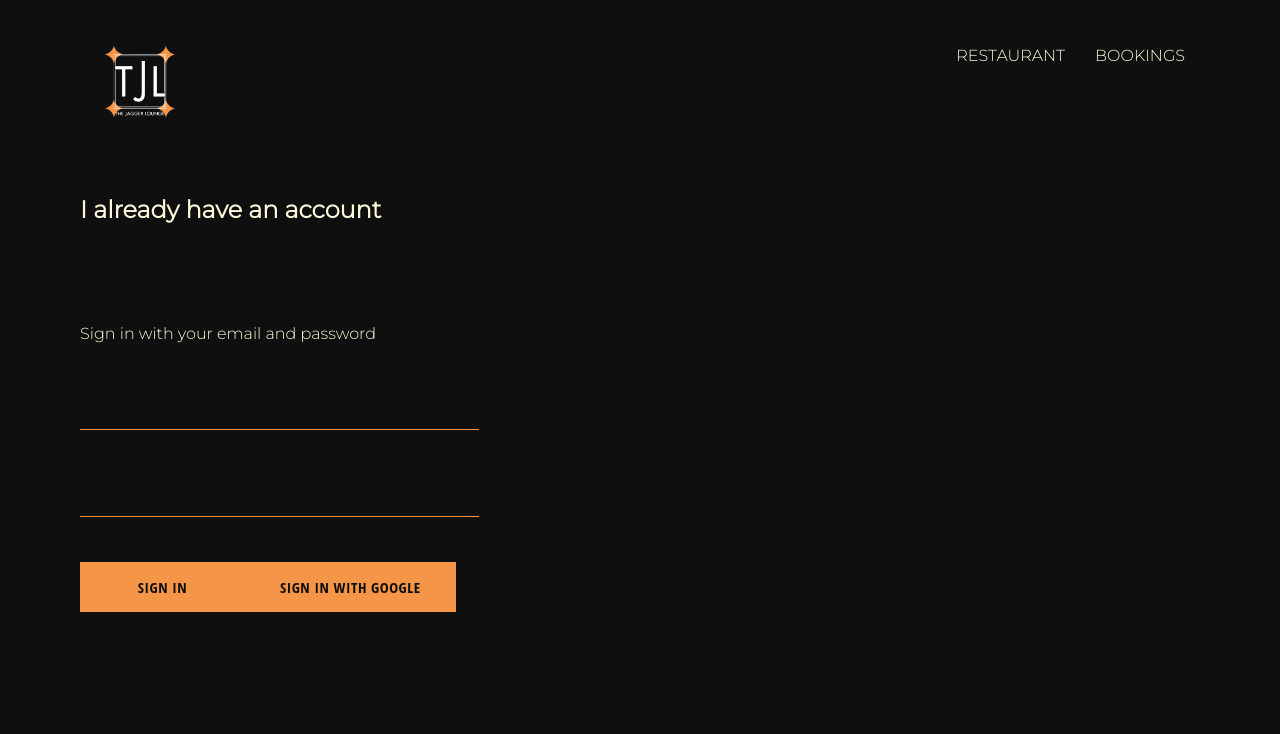
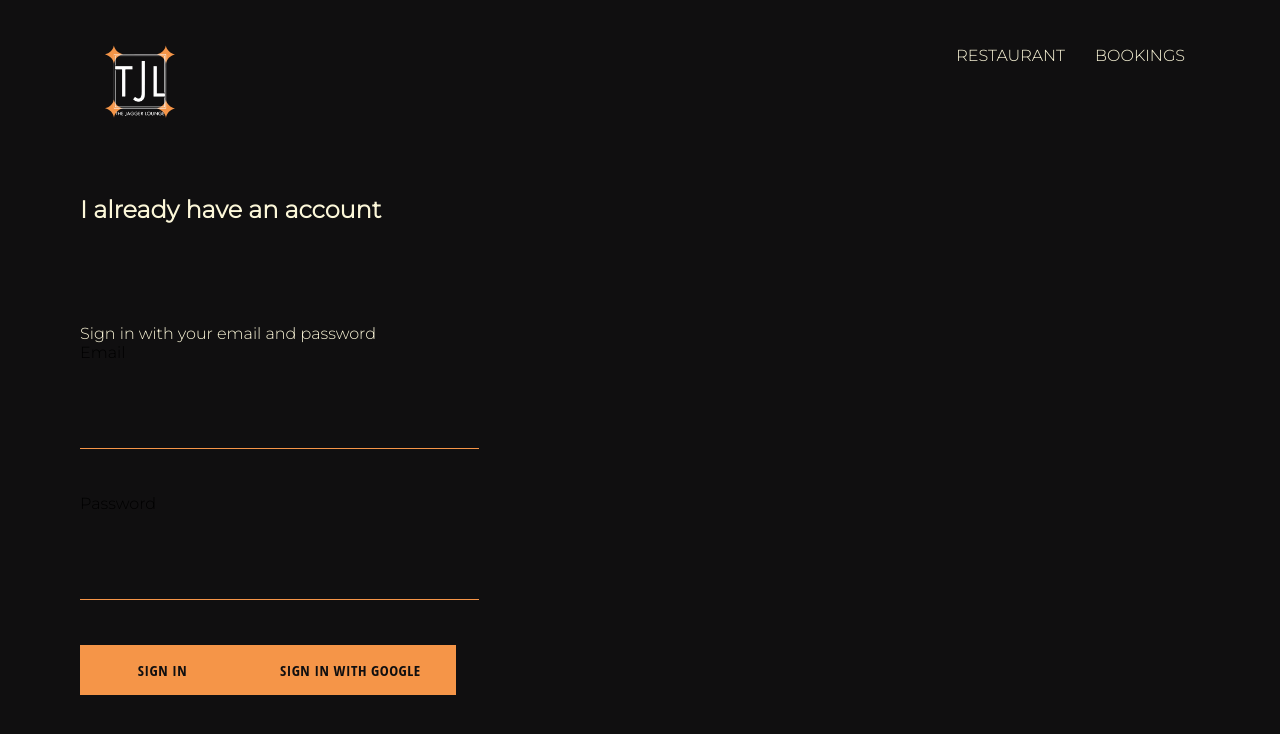
Before and after one commit to komfysach/tjl, a React (Create React App) app: page /signin in a window 1280 px wide. Shown: the top 734 px of the page. Built offline with nearby package versions, Linux system fonts and the light colour scheme.

Commit message:
added firebase to project and sign out/ sign in to header

```diff
--- a/src/components/sign-in/sign-in.component.jsx
+++ b/src/components/sign-in/sign-in.component.jsx
@@ -38,29 +38,27 @@ class SignIn extends Component {
                 <span className='span'>Sign in with your email and password</span>
 
                 <form onSubmit={this.handleSubmit}>
+                    <label className="label">Email</label>
                     <FormInput
                         name='email'
                         type='email'
                         default value={this.state.email}
-                        label="email"
                         handleChange={this.handleChange}
-
                     />
+                    <label className="label">Password</label>
                     <FormInput
                         name='password'
                         type='password'
                         default value={this.state.password}
                         label="password"
                         handleChange={this.handleChange}
-
                     />
-                    <CustomButton type='submit' value='Submit Form'> Sign In </CustomButton>
-                    <CustomButton onClick={signInWithGoogle}>
-                        {' '}
-                        Sign In With Google
-                        {' '}
-                    </CustomButton>
-
+                    <div className="buttons">
+                        <CustomButton className="btn" type='submit' value='Submit Form'> Sign In </CustomButton>
+                        <CustomButton className="btn" onClick={signInWithGoogle} isGoogleSignIn>
+                            Sign In With Google
+                        </CustomButton>
+                    </div>
                 </form>
             </div>
 
```
